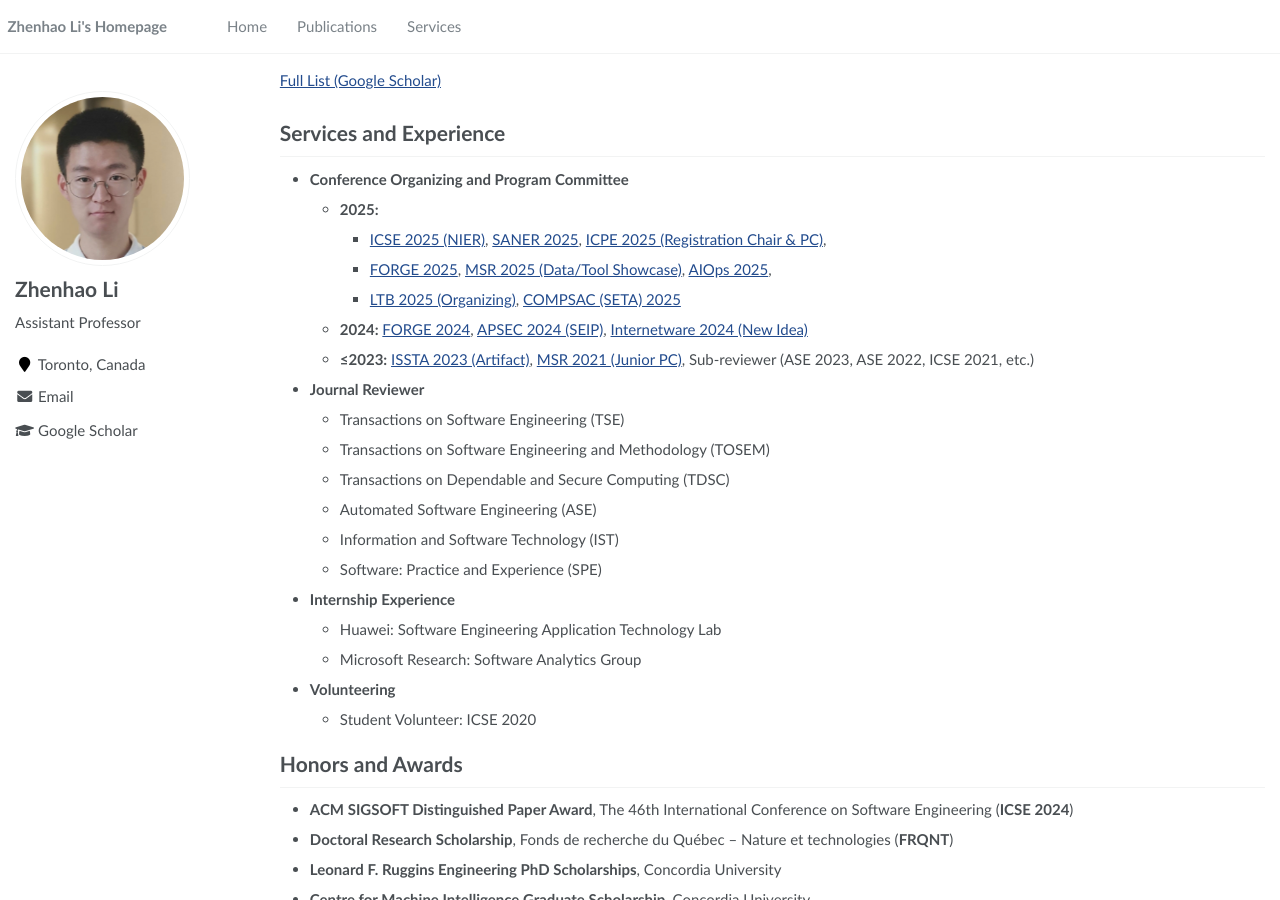
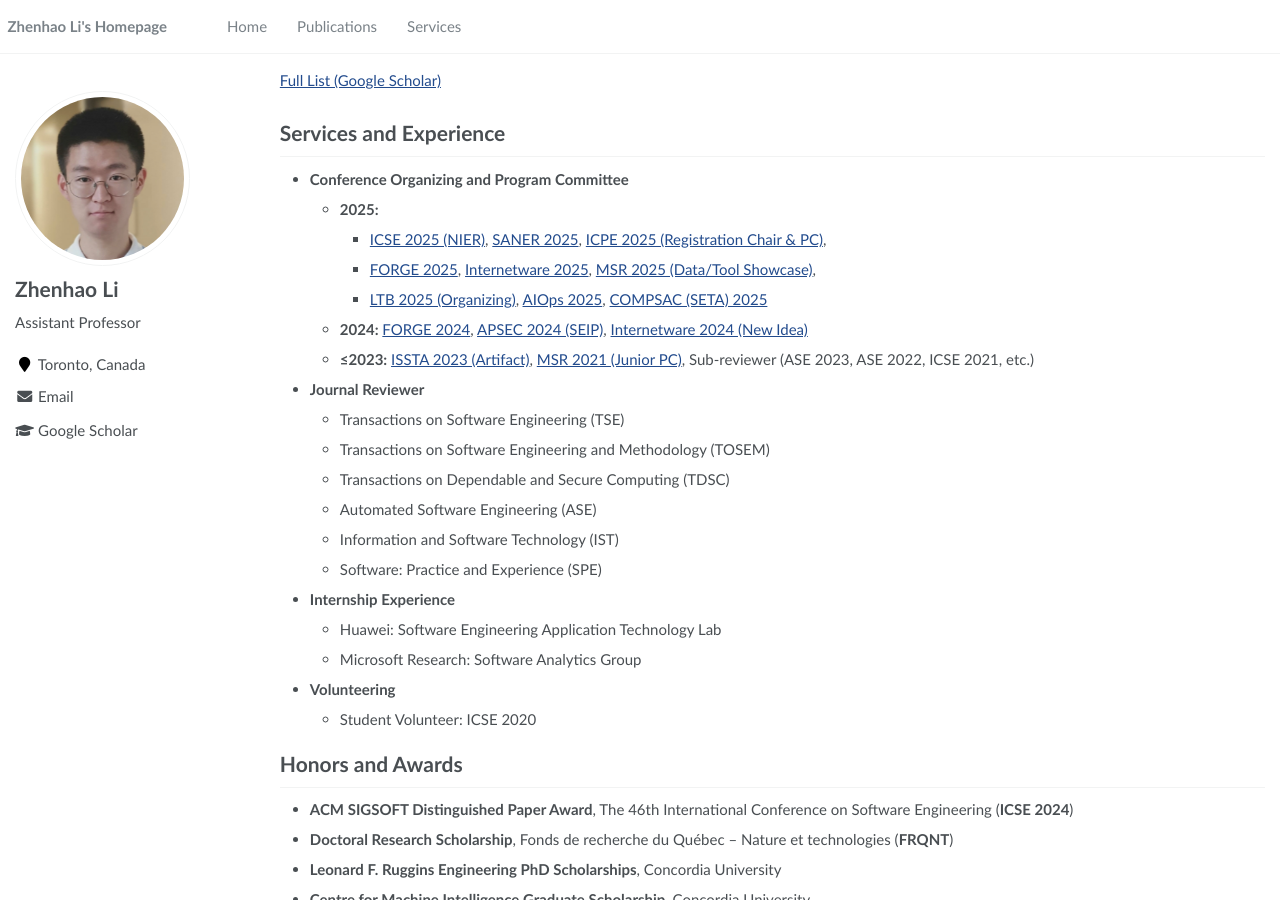
Before and after one commit to ginolzh/ginolzh.github.io, a Jekyll site: the page built from _pages/about.md, in a window 1280 px wide and 900 px high, scrolled down 1697 px. Built offline with Jekyll 4.4.1, drawn with Linux system fonts in a browser that asks for light colours.

Commit message:
Update about.md

```diff
--- a/_pages/about.md
+++ b/_pages/about.md
@@ -94,8 +94,8 @@ Services and Experience
 * **Conference Organizing and Program Committee**
   * **2025:**
     * [ICSE 2025 (NIER)](https://conf.researchr.org/track/icse-2025/icse-2025-nier), [SANER 2025](https://conf.researchr.org/track/saner-2025/saner-2025-papers), [ICPE 2025 (Registration Chair & PC)](https://icpe2025.spec.org/),
-    * [FORGE 2025](https://conf.researchr.org/track/forge-2025/forge-2025-papers#Call-for-Papers), [MSR 2025 (Data/Tool Showcase)](https://2025.msrconf.org/track/msr-2025-data-and-tool-showcase-track), [AIOps 2025](https://cloudintelligenceworkshop.org/CFP.html),
-    * [LTB 2025 (Organizing)](https://ltb2025.github.io/), [COMPSAC (SETA) 2025](https://ieeecompsac.computer.org/2025/seta/)
+    * [FORGE 2025](https://conf.researchr.org/track/forge-2025/forge-2025-papers#Call-for-Papers), [Internetware 2025](https://conf.researchr.org/track/internetware-2025/internetware-2025-research-track), [MSR 2025 (Data/Tool Showcase)](https://2025.msrconf.org/track/msr-2025-data-and-tool-showcase-track),
+    * [LTB 2025 (Organizing)](https://ltb2025.github.io/), [AIOps 2025](https://cloudintelligenceworkshop.org/CFP.html), [COMPSAC (SETA) 2025](https://ieeecompsac.computer.org/2025/seta/)
   * **2024:** [FORGE 2024](https://conf.researchr.org/track/forge-2024/forge-2024-papers), [APSEC 2024 (SEIP)](https://conf.researchr.org/track/apsec-2024/apsec-2024-software-engineering-in-practice), [Internetware 2024 (New Idea)](https://conf.researchr.org/track/internetware-2024/internetware-2024-new-idea-track)
   * **≤2023:** [ISSTA 2023 (Artifact)](https://conf.researchr.org/track/issta-2023/issta-2023-artifact-evaluation), [MSR 2021 (Junior PC)](https://2021.msrconf.org/committee/msr-2021-shadow-pc-shadow-pc-committee), Sub-reviewer (ASE 2023, ASE 2022, ICSE 2021, etc.)
 * **Journal Reviewer**
```
